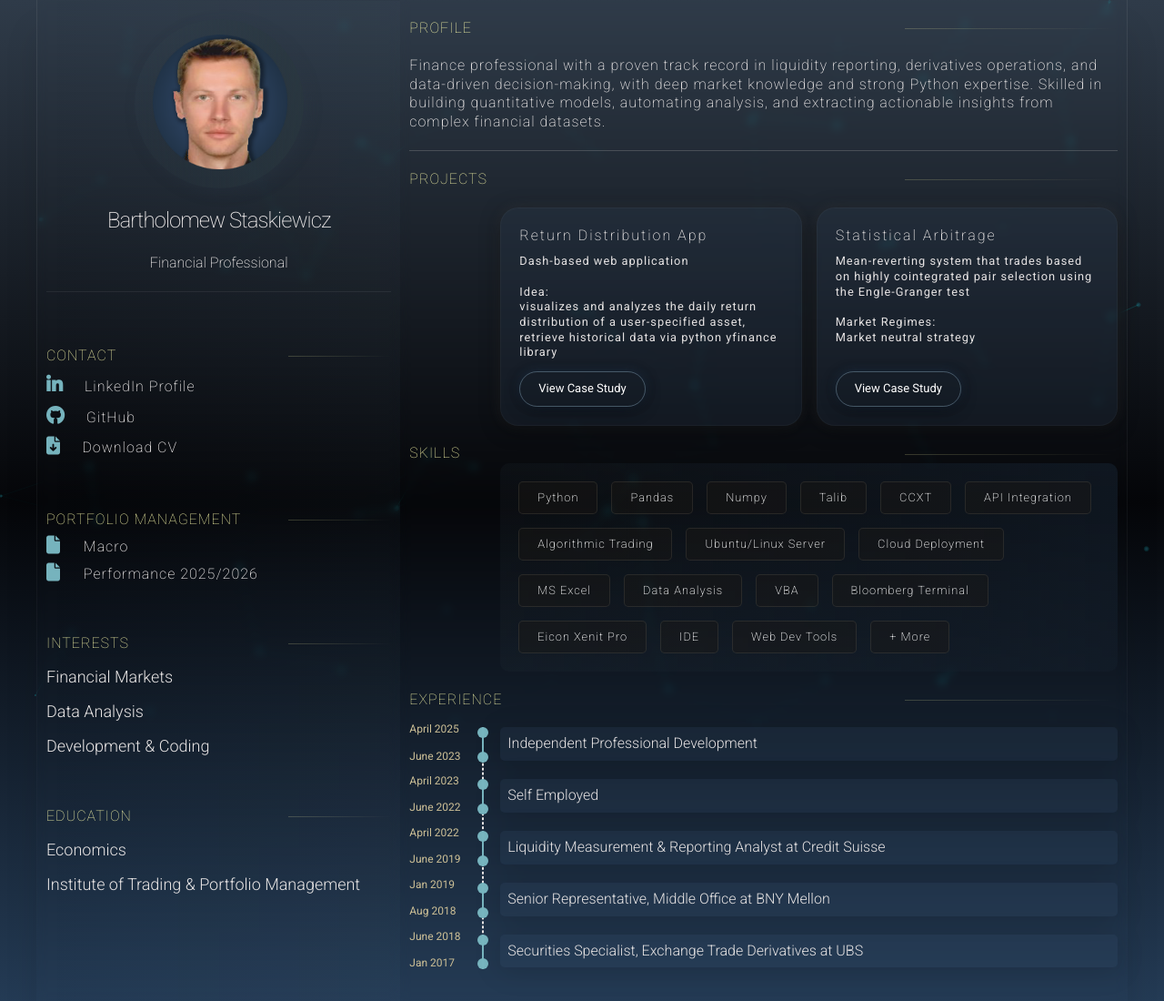
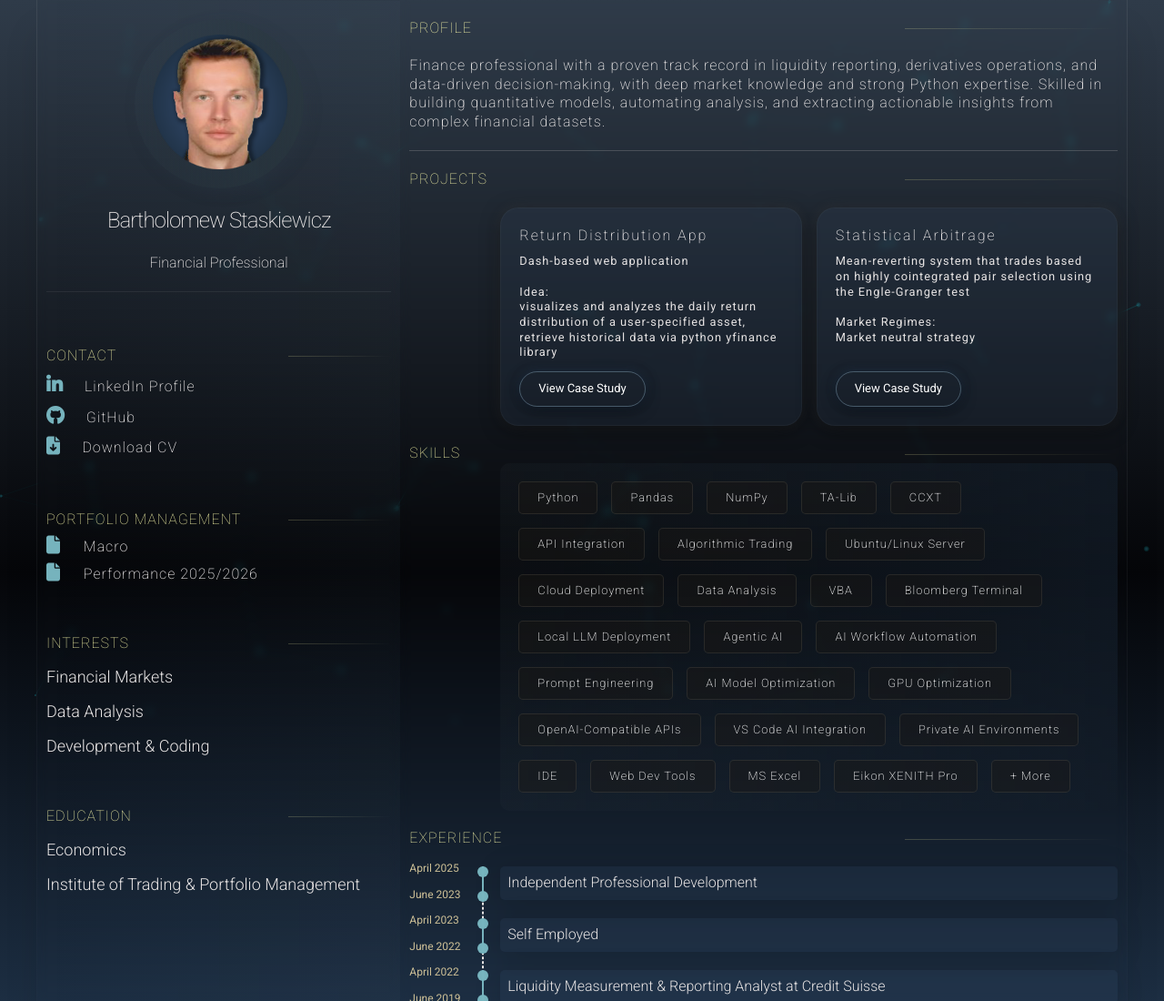
Before and after one commit to B-Artech/portfolio, a plain HTML site: page index.html in a window 1280 px wide. Shown: the top 1100 px of the page at 91% size. Drawn offline with nearby package versions, Linux system fonts and the light colour scheme.

Commit message:
Update index.html

```diff
--- a/index.html
+++ b/index.html
@@ -189,20 +189,33 @@
                 <div class="skills__box">
                     <div class="skill-tile">Python</div>
                        <div class="skill-tile">Pandas</div>
-                    <div class="skill-tile">Numpy</div>
-                    <div class="skill-tile">Talib</div>
+                       <div class="skill-tile">NumPy</div>
+                       <div class="skill-tile">TA-Lib</div>
                        <div class="skill-tile">CCXT</div>
                        <div class="skill-tile">API Integration</div>
+
                        <div class="skill-tile">Algorithmic Trading</div>
                        <div class="skill-tile">Ubuntu/Linux Server</div>
                        <div class="skill-tile">Cloud Deployment</div>
-                    <div class="skill-tile">MS Excel</div>
                        <div class="skill-tile">Data Analysis</div>
                        <div class="skill-tile">VBA</div>
                        <div class="skill-tile">Bloomberg Terminal</div>
-                    <div class="skill-tile">Eicon Xenit Pro</div>
+
+                       <div class="skill-tile">Local LLM Deployment</div>
+                       <div class="skill-tile">Agentic AI</div>
+                       <div class="skill-tile">AI Workflow Automation</div>
+                       <div class="skill-tile">Prompt Engineering</div>
+
+                       <div class="skill-tile">AI Model Optimization</div>
+                       <div class="skill-tile">GPU Optimization</div>
+                       <div class="skill-tile">OpenAI-Compatible APIs</div>
+                       <div class="skill-tile">VS Code AI Integration</div>
+                       <div class="skill-tile">Private AI Environments</div>
                        <div class="skill-tile">IDE</div>
+
                        <div class="skill-tile">Web Dev Tools</div>
+                       <div class="skill-tile">MS Excel</div>
+                       <div class="skill-tile">Eikon XENITH Pro</div>
                        <div class="skill-tile">+ More</div>
                 </div>
             </div>
```
Lines whose indentation alone changed are shown as unchanged.
